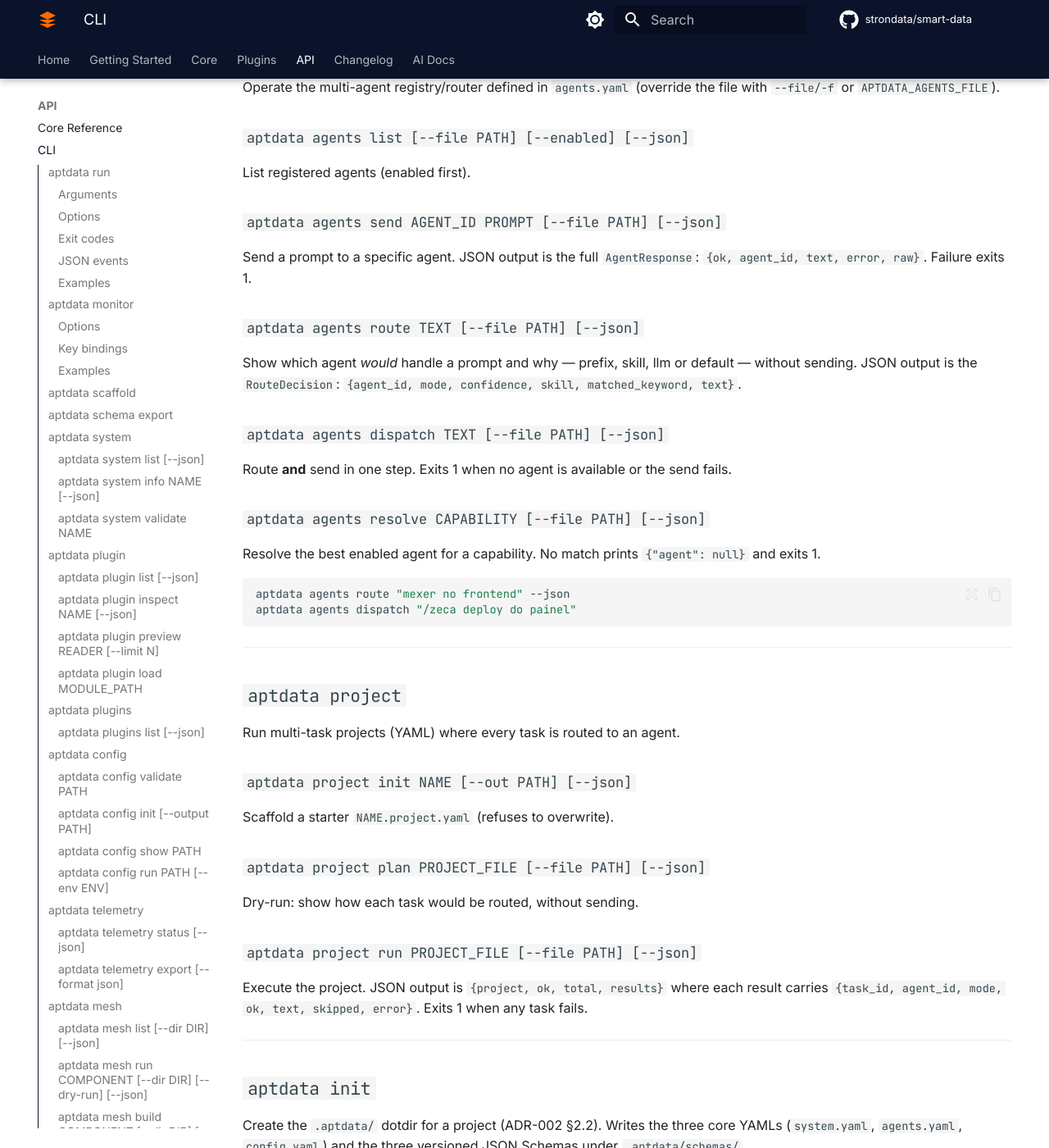
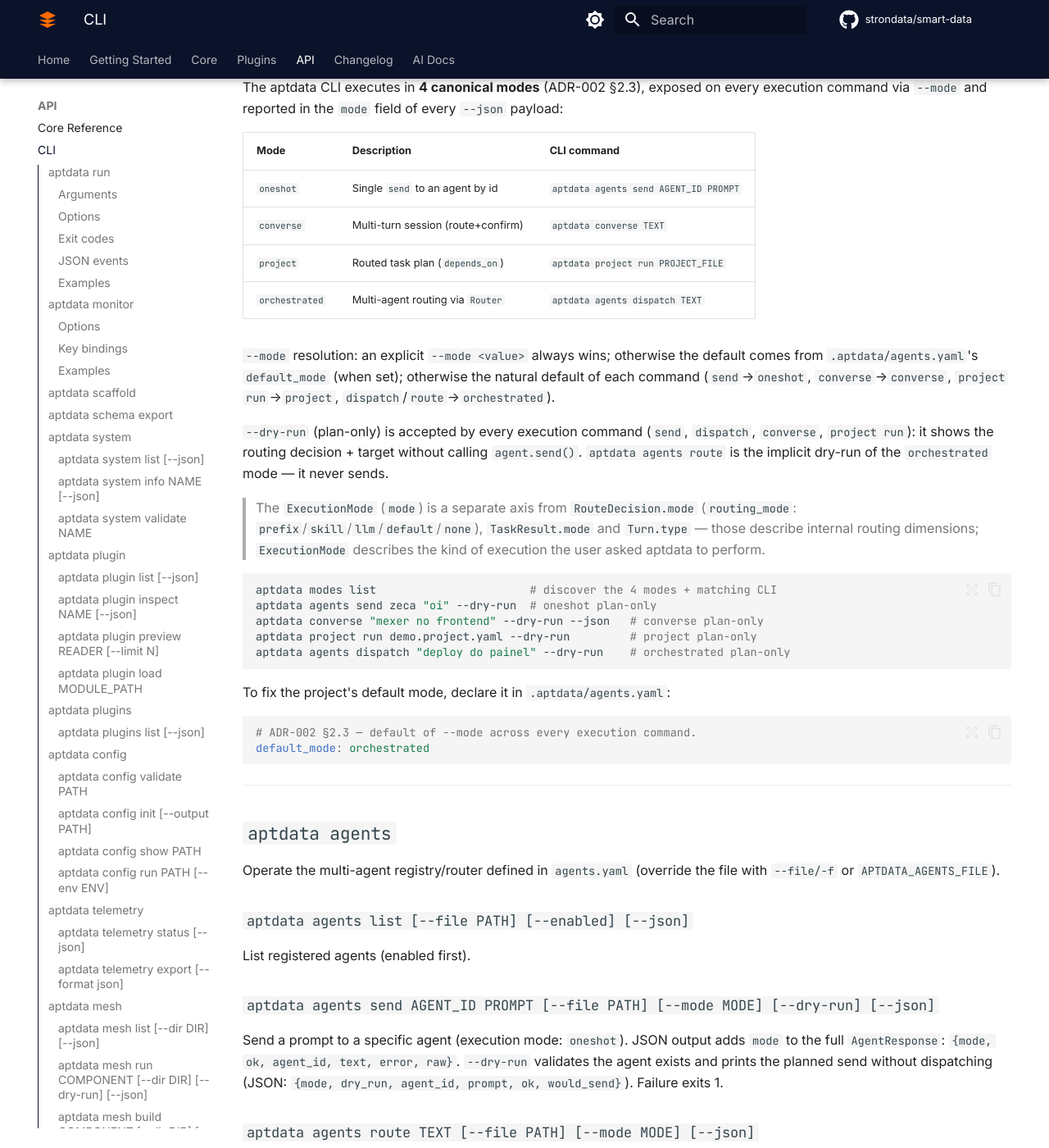
Before and after one commit to antunes-hq/aptdata-flow-os, an MkDocs documentation site: the page built from docs/api/cli.md, in a window 1280 px wide and 1400 px high, scrolled down 7613 px. Shown: the whole window at 82% size. Built offline with MkDocs 1.6.1 and Material for MkDocs 9.7.7, drawn with Linux system fonts in a browser that asks for light colours; comment, search, counter and statistics services are not loaded; some of the changed text lies outside the part shown.

Commit message:
docs(pr3): documenta os 4 modos de execução (Agent execution modes) + aptdata modes list

````diff
--- a/docs/api/cli.md
+++ b/docs/api/cli.md
@@ -350,6 +350,51 @@ aptdata mesh run analytics-job --dry-run
 
 ---
 
+## Agent execution modes
+
+The aptdata CLI executes in **4 canonical modes** (ADR-002 §2.3), exposed on
+every execution command via `--mode` and reported in the `mode` field of
+every `--json` payload:
+
+| Mode          | Description                       | CLI command                          |
+|---------------|-----------------------------------|--------------------------------------|
+| `oneshot`     | Single `send` to an agent by id   | `aptdata agents send AGENT_ID PROMPT`|
+| `converse`    | Multi-turn session (route+confirm)| `aptdata converse TEXT`              |
+| `project`     | Routed task plan (`depends_on`)   | `aptdata project run PROJECT_FILE`   |
+| `orchestrated`| Multi-agent routing via `Router`  | `aptdata agents dispatch TEXT`       |
+
+`--mode` resolution: an explicit `--mode <value>` always wins; otherwise the
+default comes from `.aptdata/agents.yaml`'s `default_mode` (when set); otherwise
+the natural default of each command (`send`→`oneshot`, `converse`→`converse`,
+`project run`→`project`, `dispatch`/`route`→`orchestrated`).
+
+`--dry-run` (plan-only) is accepted by every execution command (`send`,
+`dispatch`, `converse`, `project run`): it shows the routing decision + target
+without calling `agent.send()`. `aptdata agents route` is the implicit dry-run
+of the `orchestrated` mode — it never sends.
+
+> The `ExecutionMode` (`mode`) is a separate axis from `RouteDecision.mode`
+> (`routing_mode`: `prefix`/`skill`/`llm`/`default`/`none`), `TaskResult.mode`
+> and `Turn.type` — those describe internal routing dimensions; `ExecutionMode`
+> describes the kind of execution the user asked aptdata to perform.
+
+```bash
+aptdata modes list                       # discover the 4 modes + matching CLI
+aptdata agents send zeca "oi" --dry-run  # oneshot plan-only
+aptdata converse "mexer no frontend" --dry-run --json   # converse plan-only
+aptdata project run demo.project.yaml --dry-run         # project plan-only
+aptdata agents dispatch "deploy do painel" --dry-run    # orchestrated plan-only
+```
+
+To fix the project's default mode, declare it in `.aptdata/agents.yaml`:
+
+```yaml
+# ADR-002 §2.3 — default of --mode across every execution command.
+default_mode: orchestrated
+```
+
+---
+
 ## `aptdata agents`
 
 Operate the multi-agent registry/router defined in `agents.yaml`
@@ -359,21 +404,28 @@ Operate the multi-agent registry/router defined in `agents.yaml`
 
 List registered agents (enabled first).
 
-### `aptdata agents send AGENT_ID PROMPT [--file PATH] [--json]`
+### `aptdata agents send AGENT_ID PROMPT [--file PATH] [--mode MODE] [--dry-run] [--json]`
 
-Send a prompt to a specific agent. JSON output is the full
-`AgentResponse`: `{ok, agent_id, text, error, raw}`. Failure exits 1.
+Send a prompt to a specific agent (execution mode: `oneshot`). JSON output
+adds `mode` to the full `AgentResponse`: `{mode, ok, agent_id, text, error, raw}`.
+`--dry-run` validates the agent exists and prints the planned send without
+dispatching (JSON: `{mode, dry_run, agent_id, prompt, ok, would_send}`).
+Failure exits 1.
 
-### `aptdata agents route TEXT [--file PATH] [--json]`
+### `aptdata agents route TEXT [--file PATH] [--mode MODE] [--json]`
 
 Show which agent *would* handle a prompt and why — prefix, skill, llm or
-default — without sending. JSON output is the `RouteDecision`:
-`{agent_id, mode, confidence, skill, matched_keyword, text}`.
+default — without sending (the implicit dry-run of the `orchestrated` mode).
+JSON output: `{mode, routing_mode, agent_id, confidence, skill, matched_keyword, text}`
+where `mode` is the `ExecutionMode` (`orchestrated` by default) and
+`routing_mode` is the `RouteDecision.mode` (`prefix`/`skill`/`llm`/`default`/`none`).
 
-### `aptdata agents dispatch TEXT [--file PATH] [--json]`
+### `aptdata agents dispatch TEXT [--file PATH] [--mode MODE] [--dry-run] [--json]`
 
-Route **and** send in one step. Exits 1 when no agent is available or the
-send fails.
+Route **and** send in one step (execution mode: `orchestrated`). JSON output
+adds `mode` + `routing_mode` to the `AgentResponse`: `{mode, routed_to, routing_mode, ok, agent_id, text, error, raw}`.
+`--dry-run` prints the `RouteDecision` without dispatching. Exits 1 when no
+agent is available or the send fails.
 
 ### `aptdata agents resolve CAPABILITY [--file PATH] [--json]`
 
@@ -383,27 +435,32 @@ Resolve the best enabled agent for a capability. No match prints
 ```bash
 aptdata agents route "mexer no frontend" --json
 aptdata agents dispatch "/zeca deploy do painel"
+aptdata agents dispatch "deploy do painel" --dry-run --json
 ```
 
 ---
 
 ## `aptdata project`
 
-Run multi-task projects (YAML) where every task is routed to an agent.
+Run multi-task projects (YAML) where every task is routed to an agent
+(execution mode: `project`).
 
 ### `aptdata project init NAME [--out PATH] [--json]`
 
 Scaffold a starter `NAME.project.yaml` (refuses to overwrite).
 
-### `aptdata project plan PROJECT_FILE [--file PATH] [--json]`
+### `aptdata project plan PROJECT_FILE [--file PATH] [--mode MODE] [--json]`
 
-Dry-run: show how each task would be routed, without sending.
+Dry-run: show how each task would be routed, without sending. JSON output:
+`{mode, dry_run, project, plan}` where each plan row is `{task_id, agent_id, mode, ok, ...}`.
+`plan` is always plan-only (the `dry_run` field is always `true` here).
 
-### `aptdata project run PROJECT_FILE [--file PATH] [--json]`
+### `aptdata project run PROJECT_FILE [--file PATH] [--mode MODE] [--dry-run] [--json]`
 
-Execute the project. JSON output is `{project, ok, total, results}` where
+Execute the project. JSON output is `{mode, project, ok, total, results}` where
 each result carries `{task_id, agent_id, mode, ok, text, skipped, error}`.
-Exits 1 when any task fails.
+`--dry-run` aliases `plan` (same payload, no send dispatched). Exits 1 when
+any task fails.
 
 ---
 
@@ -446,6 +503,24 @@ is required; `system.yaml` and `config.yaml` are optional (missing → warning).
 
 ---
 
+## `aptdata modes`
+
+Discover the 4 canonical execution modes (ADR-002 §2.3). Useful for
+onboarding: each mode lists its short description and matching CLI command.
+
+### `aptdata modes list [--json]`
+
+List the four modes — `oneshot`, `converse`, `project`, `orchestrated` —
+with description and the CLI command that maps to each. JSON output:
+`{modes: [{mode, short, description, cli_command}], count}`.
+
+```bash
+aptdata modes list          # text: one block per mode
+aptdata modes list --json   # machine-readable
+```
+
+---
+
 ## `aptdata setup`
 
 Diagnose and configure the aptdata ecosystem. The wizard shows every check
@@ -484,10 +559,10 @@ One conversation turn against the multi-agent ecosystem, via the
 `ConversationEngine` (route → dispatch / confirm / clarify per the policy in
 the `routing:` block of `agents.yaml`). Sessions are multi-turn ("continua"
 reuses the last agent) and persist under `~/.aptdata/sessions`
-(`$APTDATA_SESSIONS_DIR`).
+(`$APTDATA_SESSIONS_DIR`). Execution mode: `converse`.
 
 ```
-aptdata converse TEXT [--session/-s ID] [--file/-f PATH] [--yes] [--json]
+aptdata converse TEXT [--session/-s ID] [--file/-f PATH] [--mode MODE] [--dry-run] [--yes] [--json]
 aptdata converse --confirm DECISION_ID [--choose AGENT] [--session/-s ID]
 ```
 
@@ -500,6 +575,10 @@ aptdata converse --confirm DECISION_ID [--choose AGENT] [--session/-s ID]
   confidence.
 - Every turn is recorded in the observability trace
   (`permission.requested`/`permission.resolved`, dispatches).
+- `--json` adds `mode` to the `Turn` payload: `{mode, type, text, decision, response, candidates, decision_id}`.
+- `--dry-run` shows the `RouteDecision` and the `DecisionPolicy.decide()`
+  outcome (`action`: `dispatch`/`confirm`/`clarify`) without dispatching or
+  persisting a session. JSON: `{mode, dry_run, action, decision, session}`.
 
 ```bash
 aptdata converse "mexer no frontend" --json         # dispatch direto
````
Also changed, not shown: README.md (+43 -6 lines).
